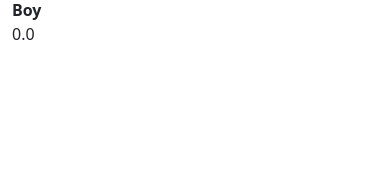
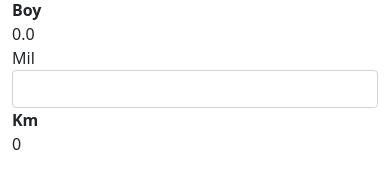
Before and after one commit to HabibIbrahimov/Angular-Web-Projects, an Angular app in the folder Angular Pipes/pipes/: page / in a window 390 px wide. Shown: the part 382-570 px from the top of the page. Built offline with nearby package versions, Linux system fonts and the light colour scheme.

Commit message:
feat:custom pipe

```diff
--- a/Angular Pipes/pipes/src/app/app.component.html
+++ b/Angular Pipes/pipes/src/app/app.component.html
@@ -60,4 +60,19 @@
       </div>
     </div>
   </div>
+
+  <div class="row">
+    <div class="col-md-6">
+      <div class="form-group">
+        <label>Mil</label>
+        <input class="form-control"  (input)="onMilesChange($event.target.value)">
+      </div>
+    </div>
+    <div class="col-md-6">
+      <label><b>Km</b></label>
+      <div>
+        {{miles | convert}}
+      </div>
+    </div>
+  </div>
 </div>
--- a/Angular Pipes/pipes/src/app/app.component.ts
+++ b/Angular Pipes/pipes/src/app/app.component.ts
@@ -11,7 +11,12 @@ export class AppComponent {
   date='';
   money:number=0;
   height:number=0;
+  miles:number=0;
 
+  onMilesChange(value:string)
+  {
+    this.miles=parseFloat(value);
+  }
   onNameChange(value: string)
   {
     this.name =value;
@@ -31,4 +36,6 @@ export class AppComponent {
   {
    this.height=parseFloat(value);
   }
+
+
 }
--- a/Angular Pipes/pipes/src/app/app.module.ts
+++ b/Angular Pipes/pipes/src/app/app.module.ts
@@ -3,10 +3,12 @@ import { BrowserModule } from '@angular/platform-browser';
 
 import { AppRoutingModule } from './app-routing.module';
 import { AppComponent } from './app.component';
+import { ConvertPipe } from './convert.pipe';
 
 @NgModule({
   declarations: [
-    AppComponent
+    AppComponent,
+    ConvertPipe
   ],
   imports: [
     BrowserModule,
--- /dev/null
+++ b/Angular Pipes/pipes/src/app/convert.pipe.ts
@@ -0,0 +1,12 @@
+import { Pipe, PipeTransform } from '@angular/core';
+
+@Pipe({
+  name: 'convert'
+})
+export class ConvertPipe implements PipeTransform {
+
+  transform(value: any, ...args: unknown[]): unknown {
+    return value *1.60934;
+  }
+
+}
```
Also changed, not shown: 1 other file (tests, documents, lock files or other folders).
